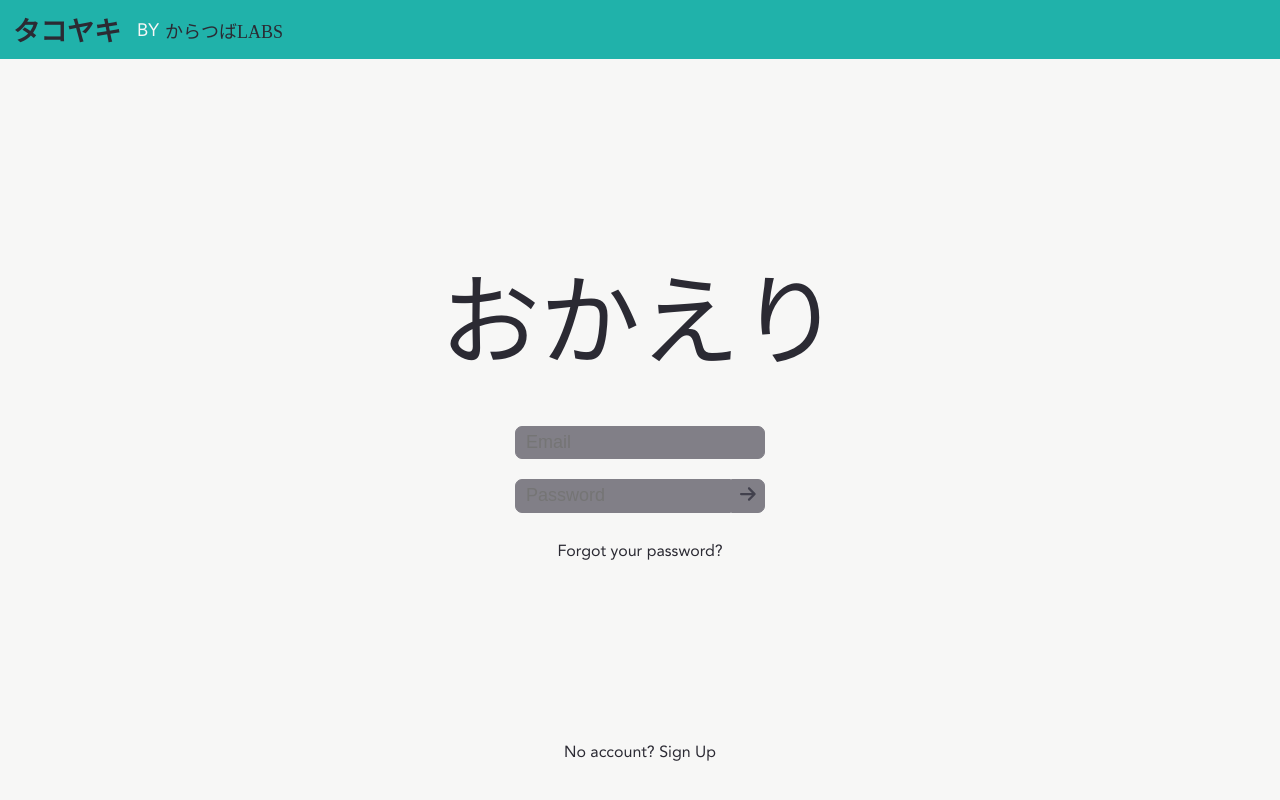
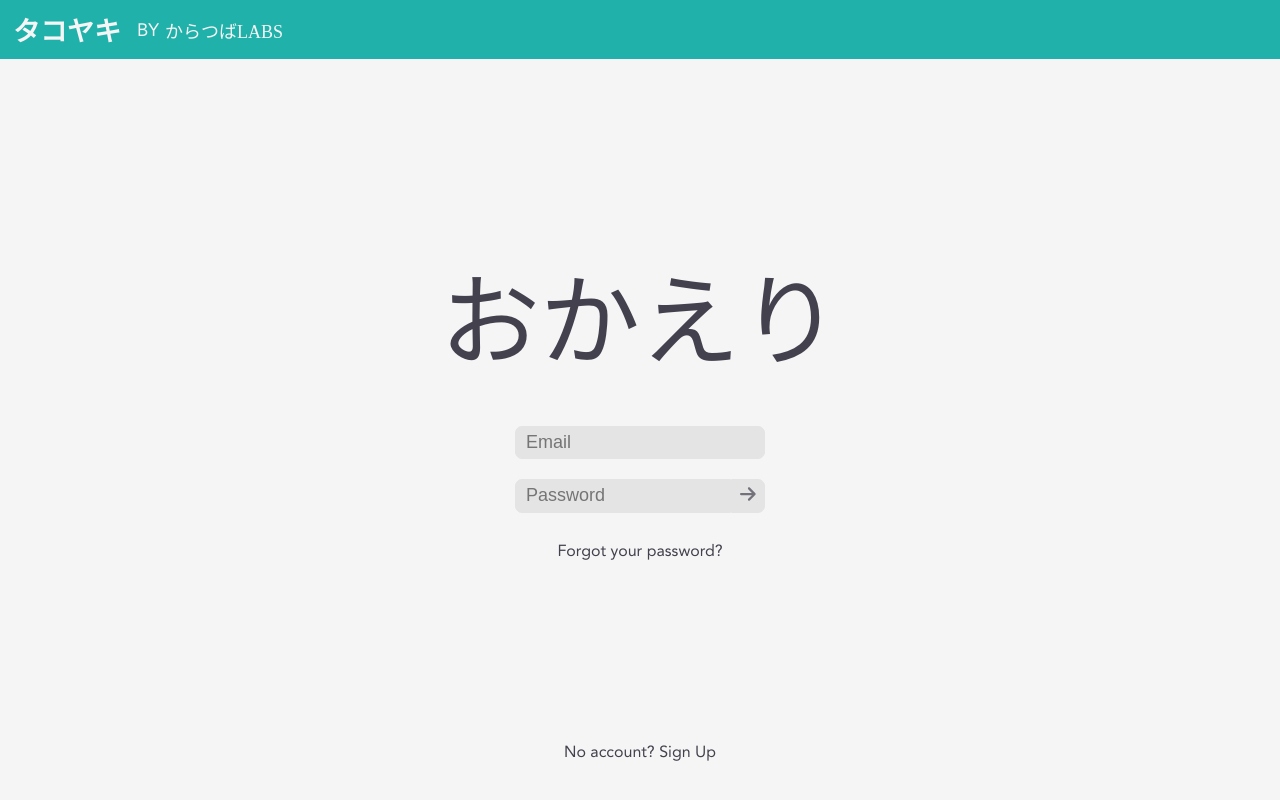
Before and after one commit to KaratsubaLabs/takoyaki-webui, a Vue app: page /login in a window 1280 px wide. Built offline with nearby package versions, Linux system fonts and the light colour scheme; a web font is replaced by a local one.

Commit message:
fix dark mode palette

```diff
--- a/src/App.vue
+++ b/src/App.vue
@@ -21,7 +21,6 @@ import { RouterLink, RouterView } from 'vue-router'
   width: 100%;
   display: flex;
   flex-direction: row;
-  color: var(--light);
   background-color: var(--accent-primary);
 
   .logo {
@@ -34,6 +33,7 @@ import { RouterLink, RouterView } from 'vue-router'
 
   p, a {
     margin: auto 3px;
+    color: var(--light);
   }
 
   .spacer {
--- a/src/assets/base.css
+++ b/src/assets/base.css
@@ -9,25 +9,36 @@
 :root {
   --accent-primary: lightseagreen;
   --accent-hover: lightseagreen;
-  --light: #f7f7f6;
-  --light-alt: #817f87;
-  --dark: #2b2a33;
-  --dark-alt: #42414d;
+
+  --lightmode-light: #f5f5f5;
+  --lightmode-less-light: #e5e4e4;
+  --lightmode-dark: #42414d;
+  --lightmode-less-dark: #73727a;
+  --lightmode-text-disabled: #b4b3b5;
+
+  --darkmode-light: #f7f7f6;
+  --darkmode-less-light: #817f87;
+  --darkmode-dark: #2b2a33;
+  --darkmode-less-dark: #42414d;
 }
 
 :root {
-  --text-color: var(--dark);
-  --text-color-alt: var(--dark-alt);
-  --bg-color: var(--light);
-  --bg-color-alt: var(--light-alt);
+  --light: var(--lightmode-light);
+  --text-disabled: var(--lightmode-text-disabled);
+  --text-color: var(--lightmode-dark);
+  --text-color-alt: var(--lightmode-less-dark);
+  --bg-color: var(--lightmode-light);
+  --bg-color-alt: var(--lightmode-less-light);
 }
 
 @media (prefers-color-scheme: dark) {
   :root {
-    --text-color: var(--light);
-    --text-color-alt: var(--light-alt);
-    --bg-color: var(--dark);
-    --bg-color-alt: var(--dark-alt);
+    --light: var(--darkmode-light);
+    --text-disabled: var(--darkmode-less-light);
+    --text-color: var(--darkmode-light);
+    --text-color-alt: var(--darkmode-less-light);
+    --bg-color: var(--darkmode-dark);
+    --bg-color-alt: var(--darkmode-less-dark);
   }
 }
 
--- a/src/views/Dashboard.vue
+++ b/src/views/Dashboard.vue
@@ -168,7 +168,7 @@ export default {
     }
 
     button.disabled {
-      color: var(--text-color-alt);
+      color: var(--text-disabled);
       cursor: default;
     }
 
```
